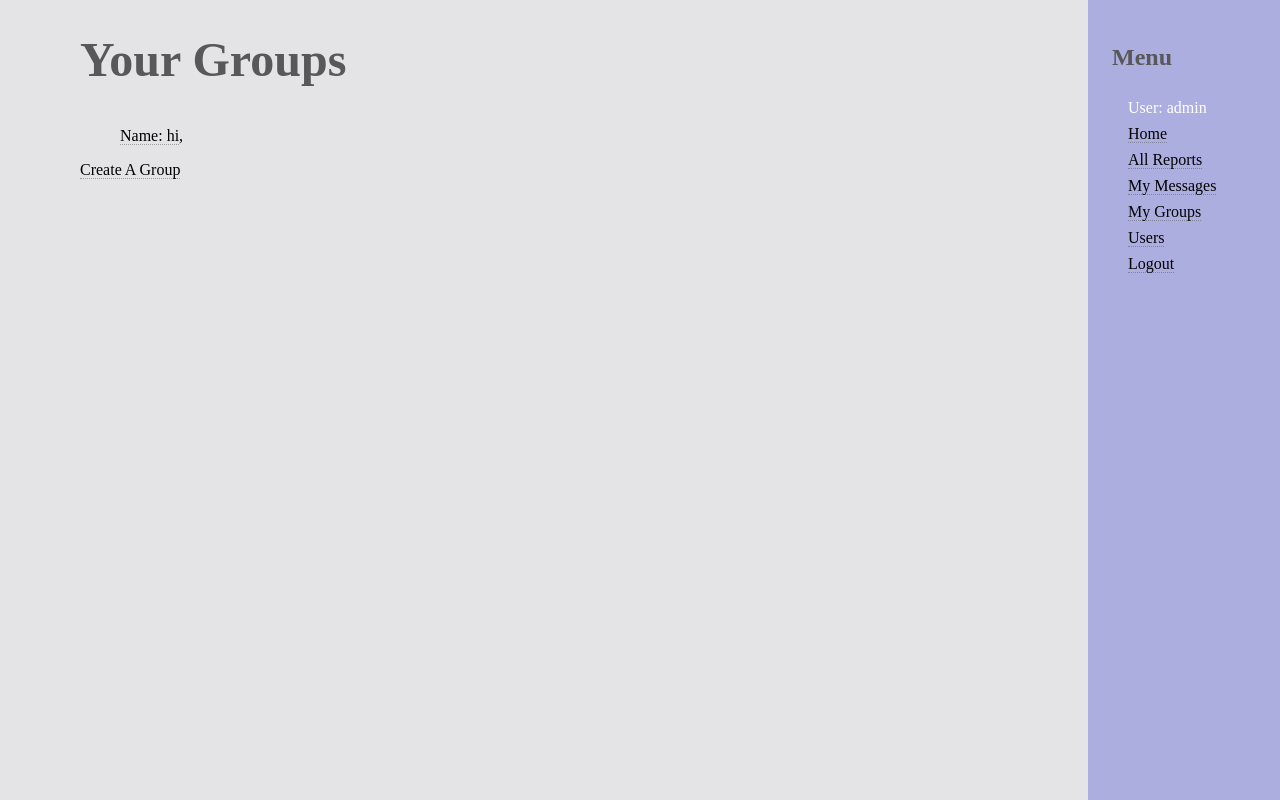
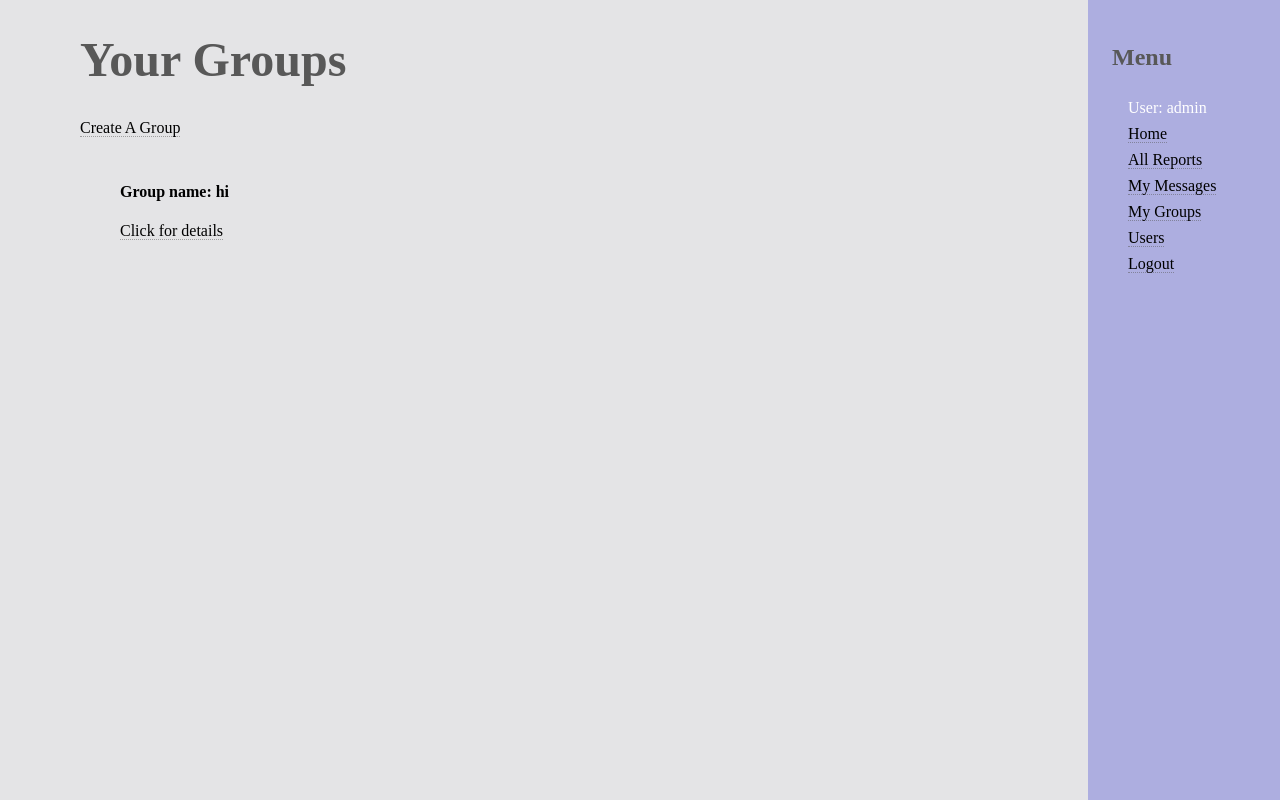
Before and after one commit to etkim97/cs3240-f17-team22, a Django app: a page that uses lokahi/catalog/templates/catalog/list_groups.html in a window 1280 px wide. Run offline with Django 3.2, Linux system fonts and the light colour scheme; a user stored in the database is signed in; data comes from the database, SQL or seed files in the repository; some libraries are stand-ins or nearby versions.

Commit message:
Add groups formatting

```diff
--- a/lokahi/catalog/templates/catalog/list_groups.html
+++ b/lokahi/catalog/templates/catalog/list_groups.html
@@ -3,12 +3,16 @@
 {% block content %}
     <h1>Your Groups</h1>
 
+    {% if user.is_authenticated %}
+    <a href="{% url 'create_group'%}">Create A Group</a>
+    {% endif %}
+
     {% if group_list %}
     <ul>
-
       {% for group in group_list %}
       <li>
-        <a href="{% url 'group_detail' group_name=group.name%}">Name: {{ group.name }}</a>,
+        <h4> Group name: {{ group.name }} </h4>
+        <a href="{% url 'group_detail' group_name=group.name%}"> Click for details </a>
       </li>
       {% endfor %}
     </ul>
@@ -16,7 +20,5 @@
     {% else %}
       <p>There are no groups.</p>
     {% endif %}
-    {% if user.is_authenticated %}
-    <a href="{% url 'create_group'%}">Create A Group</a>
-    {% endif %}
+
 {% endblock %}
```
Also changed, not shown: lokahi/catalog/templates/catalog/detailedgroup.html (+4 -4 lines).
